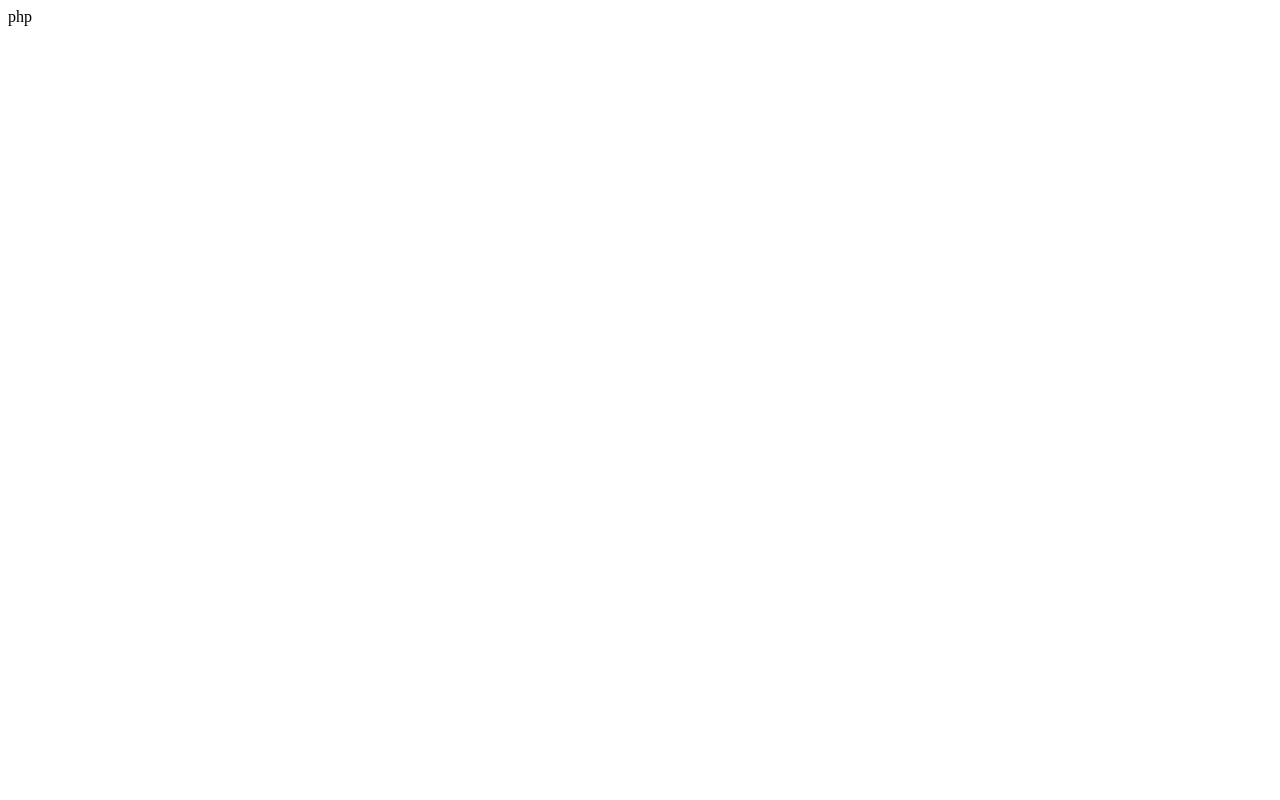
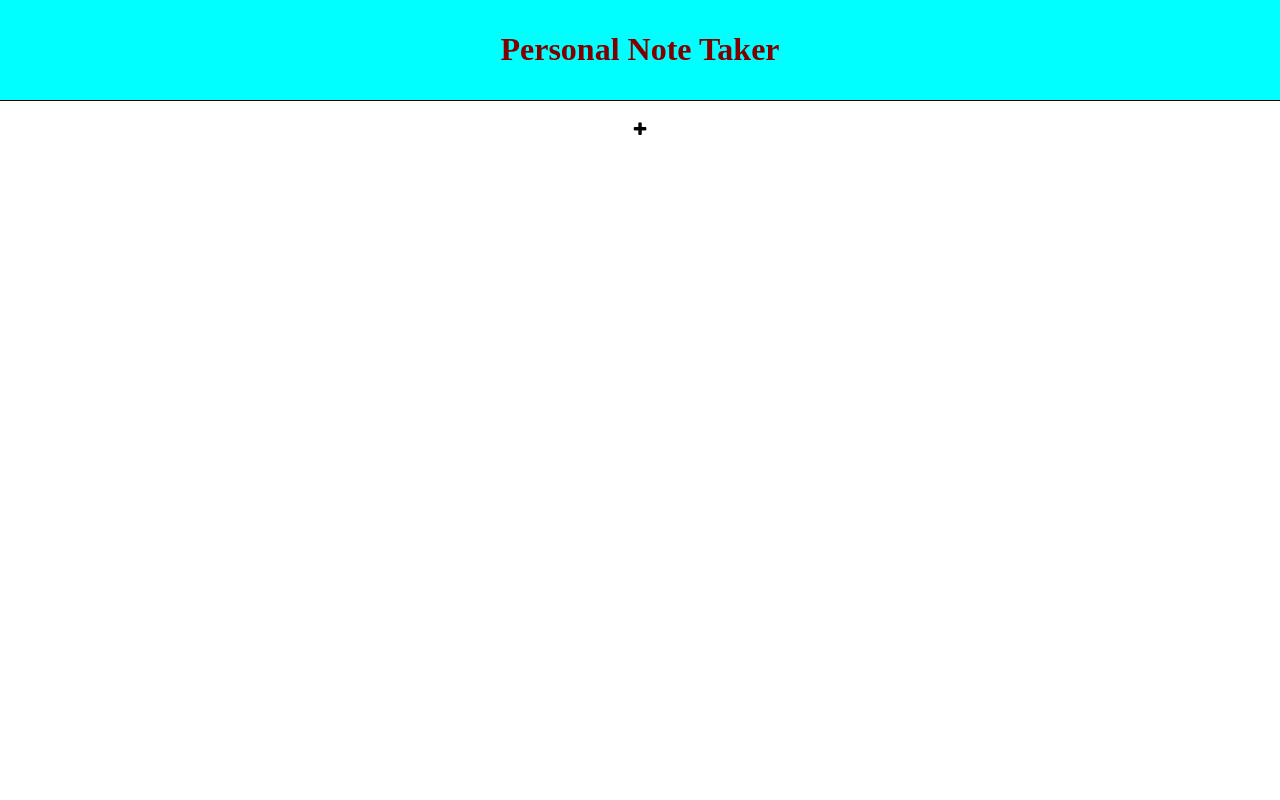
Before and after one commit to agustin13/sealsApp, a PHP site: page /file.php in a window 1280 px wide. Before the commit the page is almost empty. Run offline with PHP 8.4, Linux system fonts and the light colour scheme; some libraries are stand-ins or nearby versions.

Commit message:
make it better

```diff
--- a/file.php
+++ b/file.php
@@ -1 +1,3 @@
-php
+<?php
+include 'index.html'
+ ?>
```
